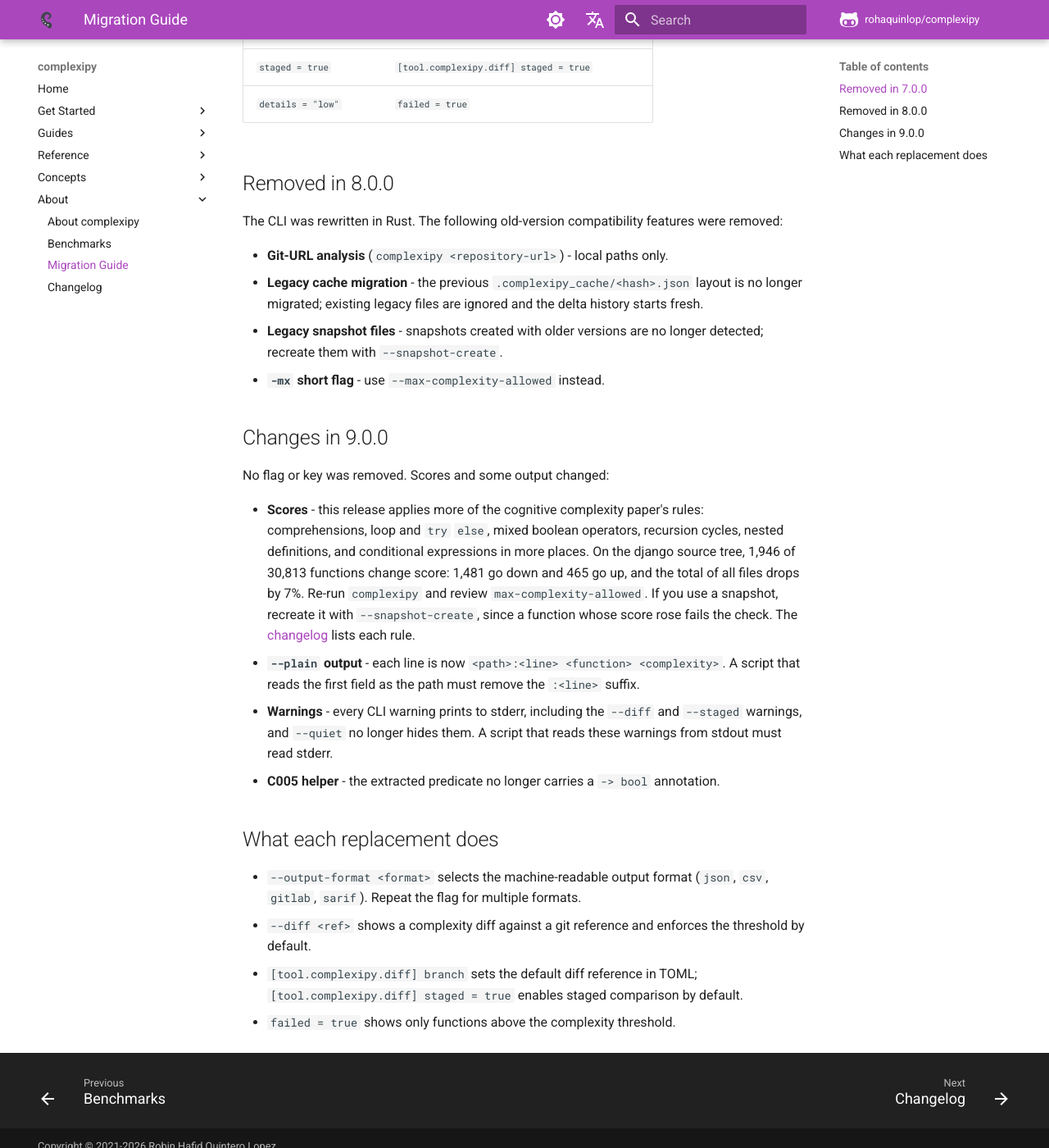
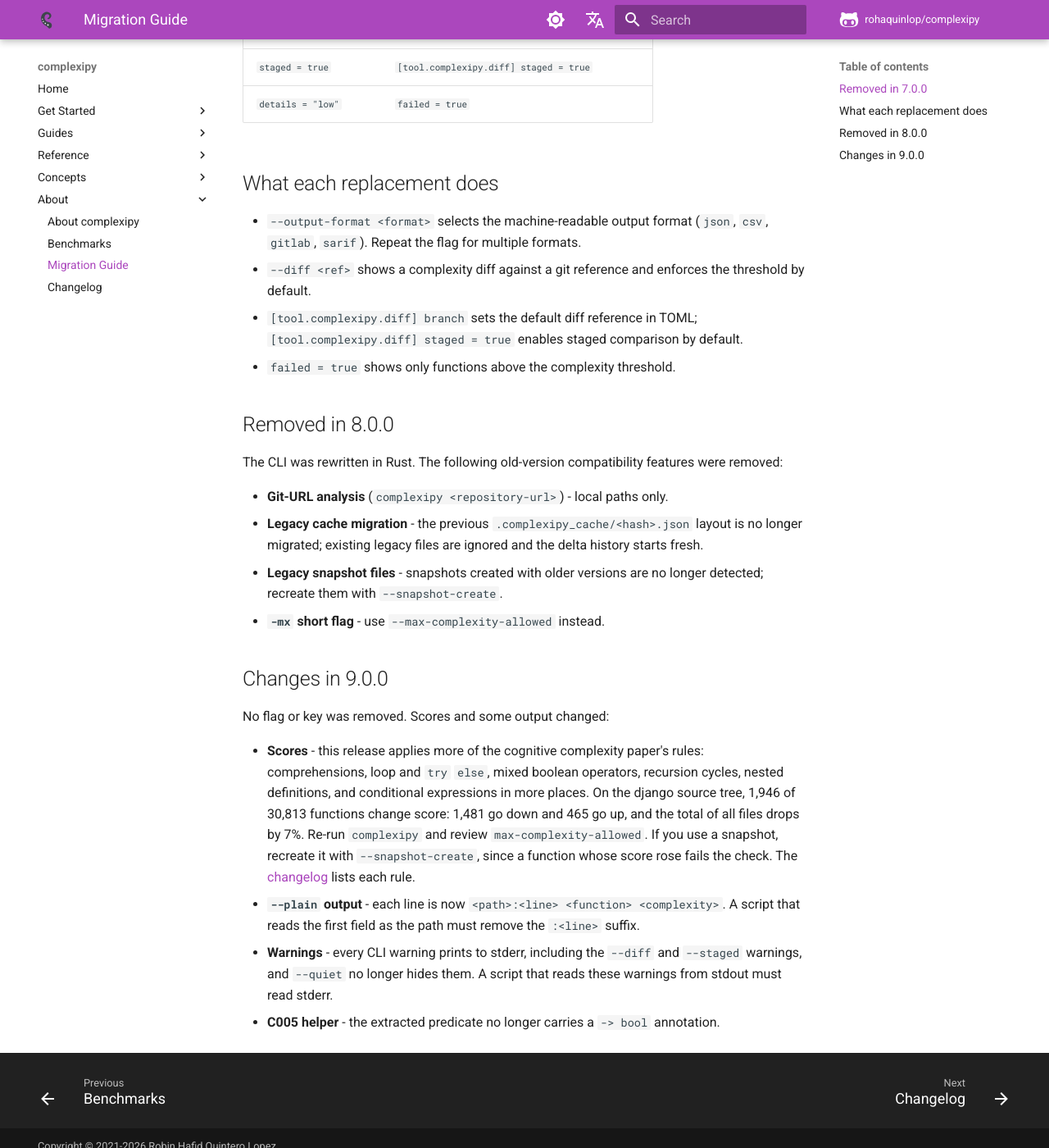
Before and after one commit to rohaquinlop/complexipy, an MkDocs documentation site: the page built from docs/migration.md, in a window 1280 px wide and 1400 px high, scrolled down 805 px. Shown: the whole window at 82% size. Built offline with MkDocs 1.6.1 and Material for MkDocs 9.7.7, drawn with Linux system fonts in a browser that asks for light colours; comment, search, counter and statistics services are not loaded; part of the change alters nothing that is shown.

```diff
--- a/docs/migration.md
+++ b/docs/migration.md
@@ -22,6 +22,17 @@ instead:
 | `ratchet = true` | `[tool.complexipy.diff] branch` or `--diff <ref>` |
 | `staged = true` | `[tool.complexipy.diff] staged = true` |
 | `details = "low"` | `failed = true` |
+
+## What each replacement does
+
+- `--output-format <format>` selects the machine-readable output format
+  (`json`, `csv`, `gitlab`, `sarif`). Repeat the flag for multiple formats.
+- `--diff <ref>` shows a complexity diff against a git reference and
+  enforces the threshold by default.
+- `[tool.complexipy.diff] branch` sets the default diff reference in TOML;
+  `[tool.complexipy.diff] staged = true` enables staged comparison by
+  default.
+- `failed = true` shows only functions above the complexity threshold.
 
 ## Removed in 8.0.0
 
@@ -56,14 +67,3 @@ No flag or key was removed. Scores and some output changed:
   reads these warnings from stdout must read stderr.
 - **C005 helper** - the extracted predicate no longer carries a `-> bool`
   annotation.
-
-## What each replacement does
-
-- `--output-format <format>` selects the machine-readable output format
-  (`json`, `csv`, `gitlab`, `sarif`). Repeat the flag for multiple formats.
-- `--diff <ref>` shows a complexity diff against a git reference and
-  enforces the threshold by default.
-- `[tool.complexipy.diff] branch` sets the default diff reference in TOML;
-  `[tool.complexipy.diff] staged = true` enables staged comparison by
-  default.
-- `failed = true` shows only functions above the complexity threshold.
```
